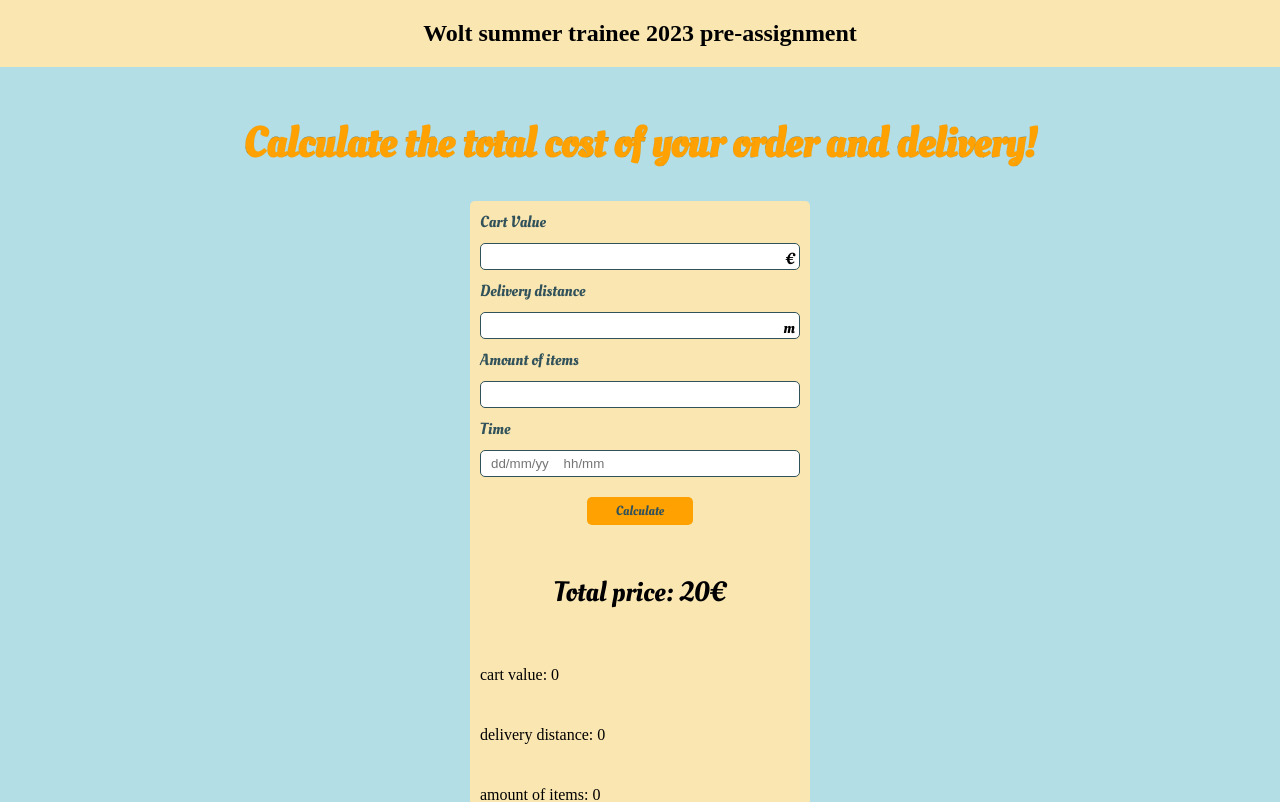
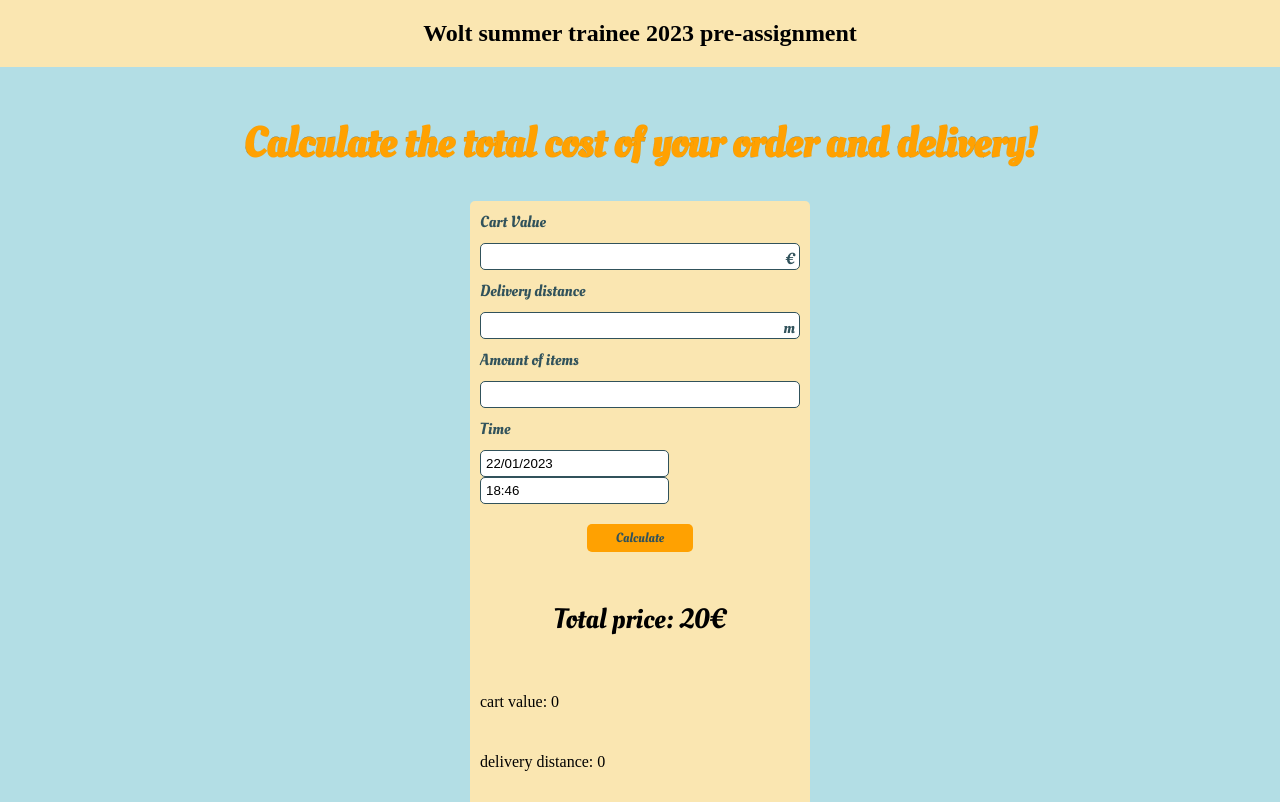
Before and after one commit to JaakkoMal/delivery-fee-calculator, a React (Vite) app: page / in a window 1280 px wide. Shown: the top 802 px of the page. Built offline with nearby package versions, Linux system fonts and the light colour scheme.

Commit message:
Order date and time done
User can now choose an order date and an order time. Used React DatePicker.

```diff
--- a/package.json
+++ b/package.json
@@ -9,7 +9,9 @@
     "preview": "vite preview"
   },
   "dependencies": {
+    "@types/react-datepicker": "^4.8.0",
     "react": "^18.2.0",
+    "react-datepicker": "^4.8.0",
     "react-dom": "^18.2.0"
   },
   "devDependencies": {
--- a/src/components/Calculator.tsx
+++ b/src/components/Calculator.tsx
@@ -1,4 +1,5 @@
-import { useState } from 'react'
+import DatePicker from 'react-datepicker'
+import "react-datepicker/dist/react-datepicker.css"
 import styles from "./calculator.module.css"
 
 type CalculatorProps = {
@@ -8,13 +9,19 @@
     onChangeDeliveryDistance: (distance: React.ChangeEvent<HTMLInputElement>) => void
     amountItems: number
     onChangeAmountItems: (amount: React.ChangeEvent<HTMLInputElement>) => void
+    orderDate: Date
+    setOrderDate: (date: Date) => void
+    orderTime: Date
+    setOrderTime: (time: Date) => void
 }
 
 
 export function Calculator({
     cartValue, onChangeCartValue,
     deliveryDistance, onChangeDeliveryDistance,
-    amountItems, onChangeAmountItems
+    amountItems, onChangeAmountItems,
+    orderDate, setOrderDate,
+    orderTime, setOrderTime
 }: CalculatorProps) {
 
 
@@ -50,14 +57,29 @@
                     />
                 </div>
                 <label className={styles.label}>Time</label>
-                <div className={styles.inputBox}>
-                    <input className={styles.inputField} placeholder="dd/mm/yy    hh/mm" />
+                <div className={styles.reactDatePicker}>
+                    <DatePicker
+                        dateFormat="dd/MM/yyyy"
+                        selected={orderDate}
+                        onChange={setOrderDate}
+                    />
+                    <DatePicker
+                        dateFormat="HH:mm"
+                        timeFormat="HH:mm"
+                        showTimeSelect
+                        showTimeSelectOnly
+                        timeIntervals={15}
+                        selected={orderTime}
+                        onChange={setOrderTime}
+                    />
                 </div>
                     <button className={styles["calculate-btn"]}>Calculate</button>
                 <p className={styles.total}>Total price: 20€</p>
                 <p>cart value: {cartValue}</p>
                 <p>delivery distance: {deliveryDistance}</p>
                 <p>amount of items: {amountItems}</p>
+                <p>order date: {orderDate.toString()}</p>
+                <p>order time: {orderTime.toString()}</p>
             </div>
             <footer className={styles.footer}>
                 <p>By Jaakko Malmi</p>
--- a/src/components/calculator.module.css
+++ b/src/components/calculator.module.css
@@ -66,9 +66,21 @@
 
 .inputFieldIcon {
     position: absolute;
+    color: #31525B;
     font-family: 'Oleo Script';
     right: 5px;
     top: 5px;
+}
+
+.reactDatePicker input {
+    outline: none !important;
+    border: 1px solid #31525B;
+    padding: 5px;
+    border-radius: 5px;
+}
+
+.reactDatePicker input:focus-visible {
+    border: 1px solid #FFA101;
 }
 
 .calculate-btn {
--- a/src/containers/CalculatorContainer.tsx
+++ b/src/containers/CalculatorContainer.tsx
@@ -5,14 +5,19 @@
     total: number
 }
 
+/*const day = '11-01-2023'
+        const time = '17:00'
+        const daytime = day + ' ' + time
+        const newDate = new Date(daytime)
+        console.log(newDate)*/
 
 export function CalculatorContainer() {
 
     const [cartValue, setCartValue] = useState<number>(0)
     const [deliveryDistance, setDeliveryDistance] = useState<number>(0)
     const [amountItems, setAmountItems] = useState<number>(0)
-    const [date, setDate] = useState<string>("")
-    const [time, setTime] = useState<string>("")
+    const [orderDate, setOrderDate] = useState<Date>(new Date())
+    const [orderTime, setOrderTime] = useState<Date>(new Date())
 
 
     const onChangeCartValue = (e: React.ChangeEvent<HTMLInputElement> ) => {
@@ -36,6 +41,8 @@
         } else {
             console.log("Not a number (delivery distance).")
         }
+
+        console.log(orderDate)
     }
 
     const onChangeAmountItems = (e: React.ChangeEvent<HTMLInputElement> ) => {
@@ -56,6 +63,10 @@
             deliveryDistance={deliveryDistance}
             onChangeAmountItems={onChangeAmountItems}
             amountItems={amountItems}
+            setOrderDate={(date: Date) => setOrderDate(date)}
+            orderDate={orderDate}
+            setOrderTime={(time: Date) => setOrderTime(time)}
+            orderTime={orderTime}
             />
     )
 }
```
Also changed, not shown: 1 other file (tests, documents, lock files or other folders).
